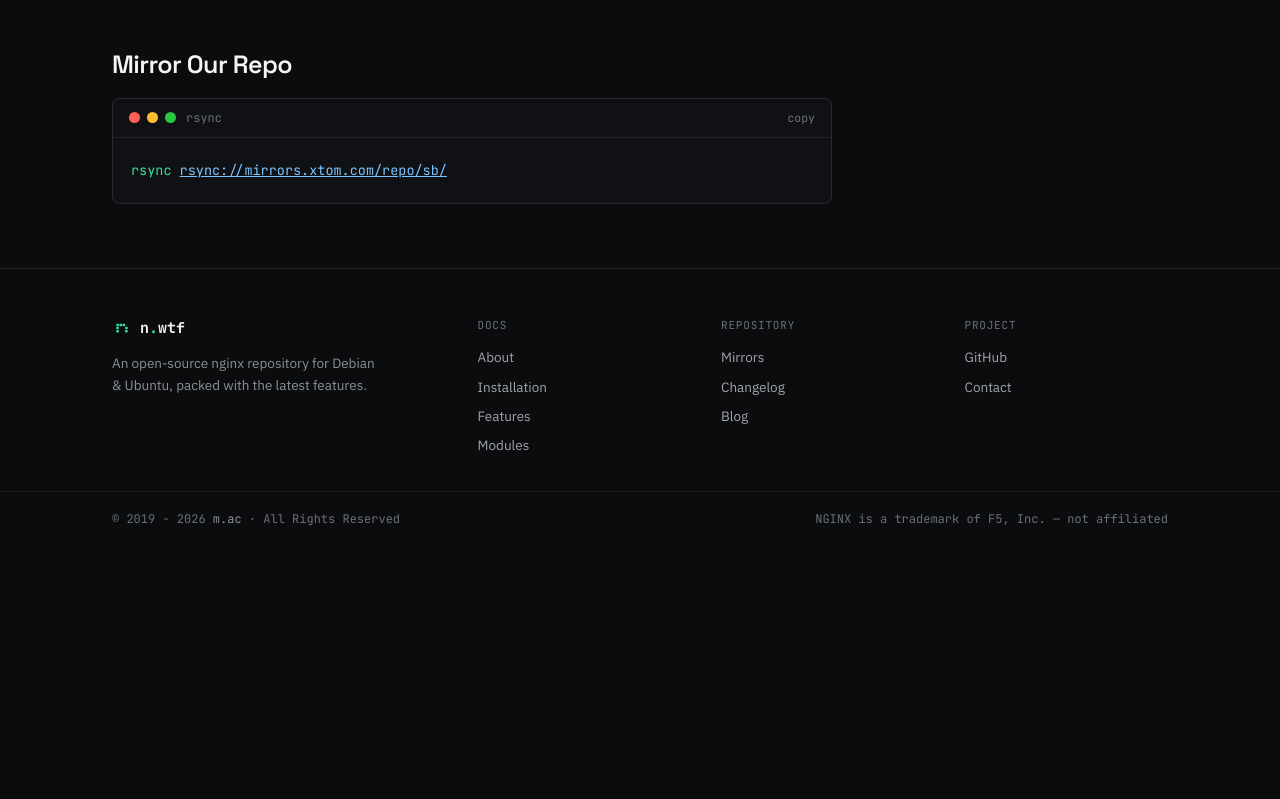
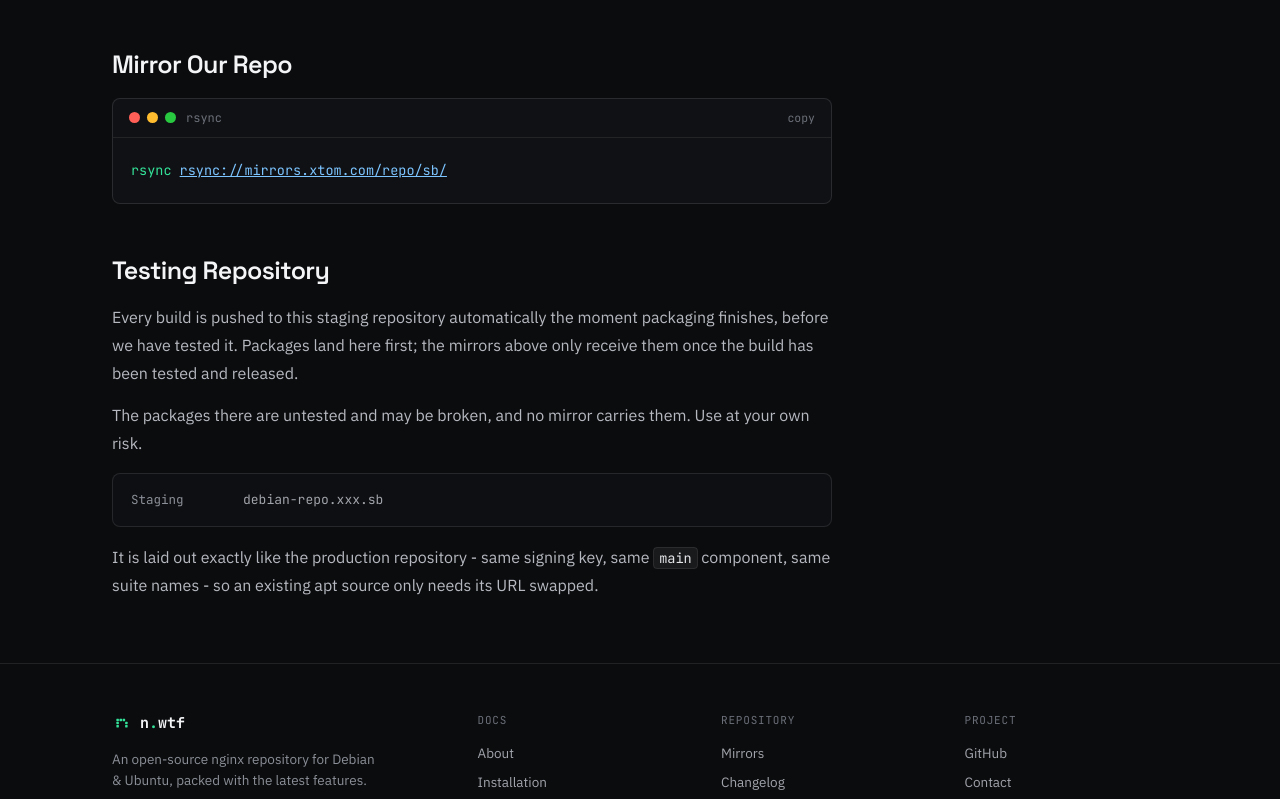
Before and after one commit to u-sb/nginx-docs, an Astro site: page /mirrors in a window 1280 px wide. Shown: the part 869-1668 px from the top of the page. Before the commit the page ends 1415 px from the top, so only its background shows below. Built offline with nearby package versions, Linux system fonts and the light colour scheme; Astro itself is replaced by a stand-in of ours.

Commit message:
Document the testing/staging repository on the mirrors page
Builds are pushed to debian-repo.xxx.sb automatically as soon as
packaging finishes, before testing, so note that the packages there
are untested, unmirrored, and used at your own risk.

Co-Authored-By: Claude Opus 5 (1M context) <noreply@anthropic.com>
Claude-Session: https://claude.ai/code/session_01Q5ib5vhhjb4bpQ4AQb4sSY

```diff
--- a/src/pages/mirrors.astro
+++ b/src/pages/mirrors.astro
@@ -16,6 +16,7 @@ import flagCN from 'flag-icons/flags/4x3/cn.svg?raw';
 const headings = [
     {depth: 2, slug: 'mirror-list', text: 'Mirror list'},
     {depth: 2, slug: 'mirror-our-repo', text: 'Mirror Our Repo'},
+    {depth: 2, slug: 'testing-repo', text: 'Testing Repository'},
 ];
 
 // Mirror data — verbatim from the repository docs.
@@ -77,6 +78,8 @@ const regions = [
 
 const rsyncCmd = 'rsync rsync://mirrors.xtom.com/repo/sb/';
 
+const stagingUrl = 'https://debian-repo.xxx.sb/';
+
 const displayUrl = (url: string) => url.replace(/^https:\/\//, '').replace(/\/$/, '');
 ---
 <DocsLayout title="Mirrors"
@@ -118,4 +121,20 @@ const displayUrl = (url: string) => url.replace(/^https:\/\//, '').replace(/\/$/
         <h2 class="m-0 mb-3.5 font-display text-[25px] font-semibold tracking-[-0.6px] text-ink">Mirror Our Repo</h2>
         <TerminalCard file="rsync" cmd={rsyncCmd}/>
     </section>
+
+    <section id="testing-repo" class="mt-12 scroll-mt-[90px]">
+        <h2 class="m-0 mb-3.5 font-display text-[25px] font-semibold tracking-[-0.6px] text-ink">Testing Repository</h2>
+        <p class="m-0 mb-3.5 text-[16px] leading-[1.75] text-body">Every build is pushed to this staging repository automatically the moment packaging finishes, before we have tested it. Packages land here first; the mirrors above only receive them once the build has been tested and released.</p>
+        <p class="m-0 mb-4 text-[16px] leading-[1.75] text-body">The packages there are untested and may be broken, and no mirror carries them. Use at your own risk.</p>
+        <div class="rounded-lg border border-white/10 bg-cell px-[18px] py-4">
+            <div class="flex flex-col gap-x-4 gap-y-0.5 sm:flex-row sm:items-baseline">
+                <span class="w-24 shrink-0 font-mono text-[12.5px] text-mute">Staging</span>
+                <a href={stagingUrl}
+                   target="_blank"
+                   rel="noopener"
+                   class="min-w-0 truncate font-mono text-[13px] text-soft transition-colors hover:text-acc2">{displayUrl(stagingUrl)}</a>
+            </div>
+        </div>
+        <p class="m-0 mt-4 text-[16px] leading-[1.75] text-body">It is laid out exactly like the production repository - same signing key, same <code>main</code> component, same suite names - so an existing apt source only needs its URL swapped.</p>
+    </section>
 </DocsLayout>
```
